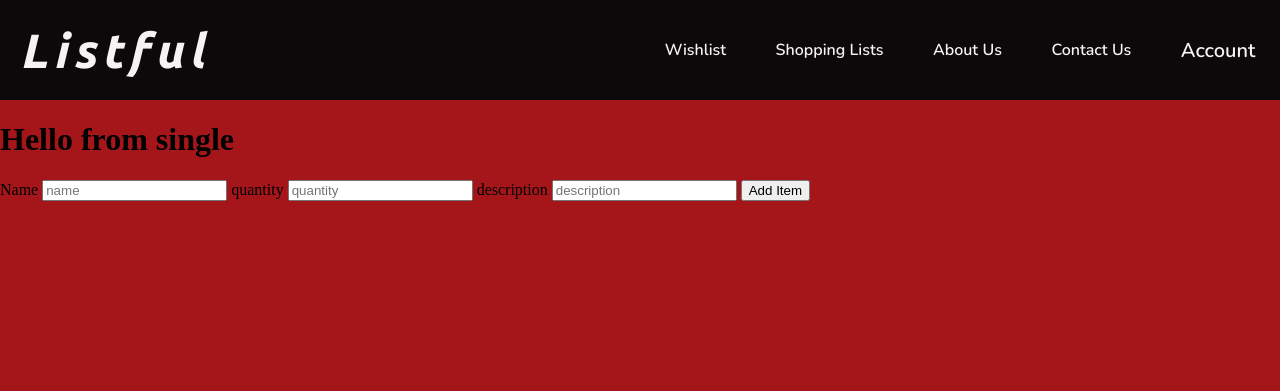
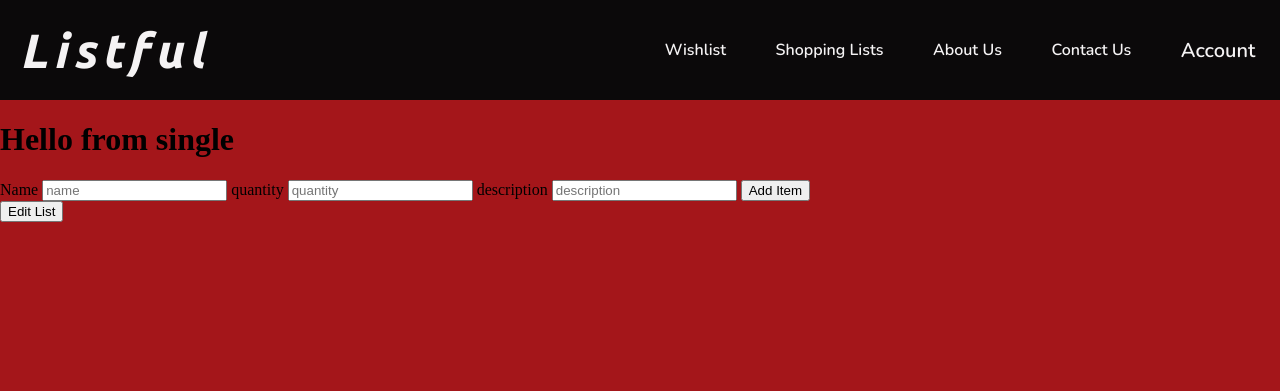
Before and after one commit to Benjibuns/app-in-a-day, a Flask app: page /single_shopping_list/1 in a window 1280 px wide. Shown: the top 391 px of the page. Run offline with Flask 2, Linux system fonts and the light colour scheme; data that the repository does not hold is empty.

Commit message:
Add edit list button on single list page

```diff
--- a/app/templates/edit_list.html
+++ b/app/templates/edit_list.html
@@ -9,4 +9,4 @@
         value="{{ single_list.title }}"
     />
     <input type="submit" value="Edit List" />
-</form>xs
+</form>
--- a/app/templates/single_shopping_list.html
+++ b/app/templates/single_shopping_list.html
@@ -12,4 +12,7 @@
     <input type="text" name="description" placeholder="description">
     <input type="submit" value="Add Item">
   </form>
+  <form action="/edit_list/ {{ single_list.id }}">
+    <input type="submit" value="Edit List">
+  </form>
 {% endblock %}
```
